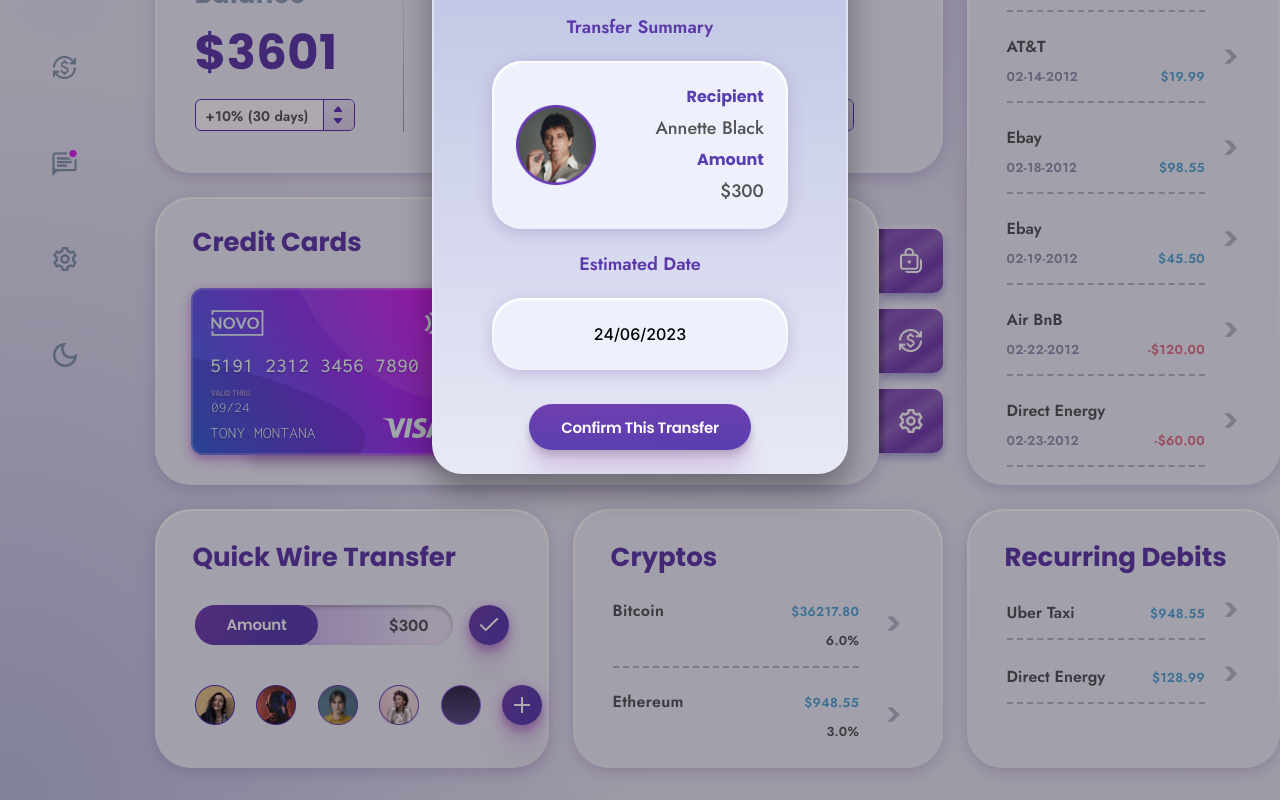
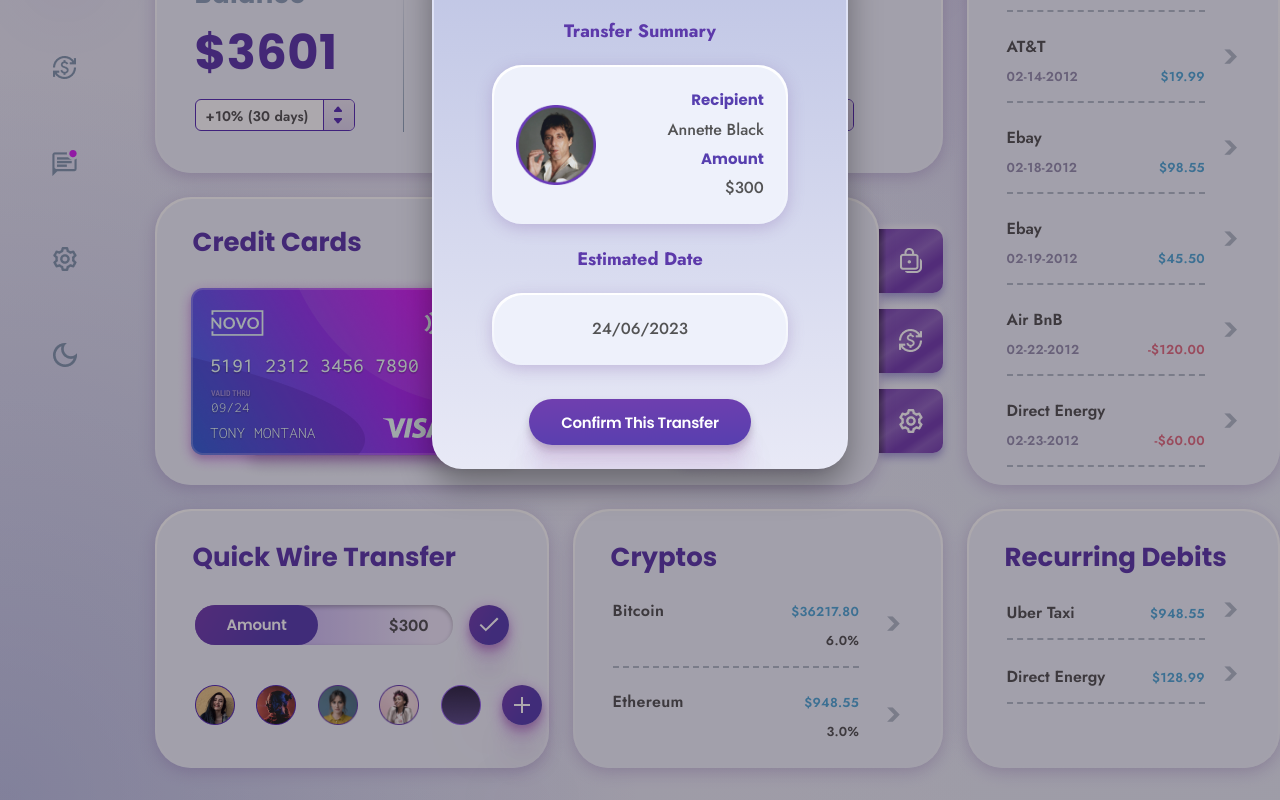
Before and after one commit to ask0ldd/Fintech-React-TS-Redux-Recharts, a React (Vite) app: page / in a window 1280 px wide. Both pictures are taken after a click on the button 492 px from the left and 819 px from the top of the page. Shown: the part 195-995 px from the top of the page. Built offline with nearby package versions, Linux system fonts and the light colour scheme.

Commit message:
router implementation

```diff
--- a/package.json
+++ b/package.json
@@ -13,7 +13,8 @@
   "dependencies": {
     "gh-pages": "^5.0.0",
     "react": "^18.2.0",
-    "react-dom": "^18.2.0"
+    "react-dom": "^18.2.0",
+    "react-router-dom": "^6.14.0"
   },
   "devDependencies": {
     "@types/react": "^18.0.27",
--- a/src/components/modalContents/TransferValidation.tsx
+++ b/src/components/modalContents/TransferValidation.tsx
@@ -16,7 +16,7 @@ function TransferValidation({setModalVisibility, rows, setRows} : IProps){
             </div>
         </div>
         <h3 style={{marginTop:'4px'}}>Estimated Date</h3>
-        <div className="estimatedDate__container">
+        <div className="estimatedDate__container textJost">
             24/06/2023
         </div>
         <button className='confirmSelection__button' onClick={() => setModalVisibility(false)}>Confirm This Transfer</button>
--- a/src/index.css
+++ b/src/index.css
@@ -87,7 +87,7 @@ h2 {
 
 h3 {
   font-family: "Jost", sans-serif;
-  font-weight: 600;
+  font-weight: 700;
   font-size: 18px;
   display: block;
   margin: 0;
--- a/src/main.tsx
+++ b/src/main.tsx
@@ -2,6 +2,7 @@ import React from 'react'
 import ReactDOM from 'react-dom/client'
 import App from './App'
 import './index.css'
+import CustomRouter from './components/CustomRouter'
 
 ReactDOM.createRoot(document.getElementById('root') as HTMLElement).render(
   <React.StrictMode>
--- a/src/styles/TransferValidation.css
+++ b/src/styles/TransferValidation.css
@@ -72,7 +72,7 @@
 
 .boldPoppins {
   color: #573faf;
-  font-size: 16px;
+  font-size: 15px;
   font-family: Poppins;
   font-style: normal;
   font-weight: 700;
@@ -81,7 +81,7 @@
 
 .textJost {
   color: rgba(65, 65, 65, 0.9);
-  font-size: 18px;
+  font-size: 16px;
   font-family: Jost;
   font-style: normal;
   font-weight: 500;
```
Also changed, not shown: src/components/CustomRouter.tsx (added, +16 -0 lines), 1 other file (tests, documents, lock files or other folders).
